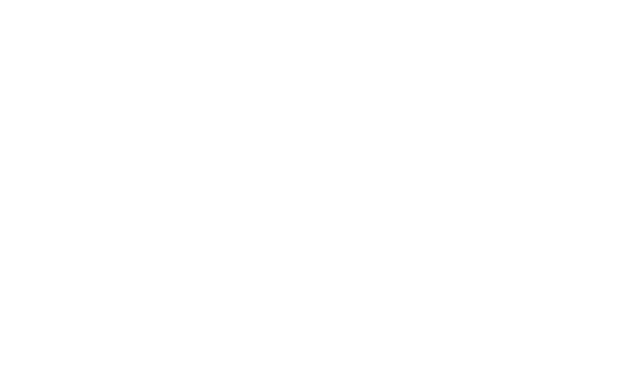
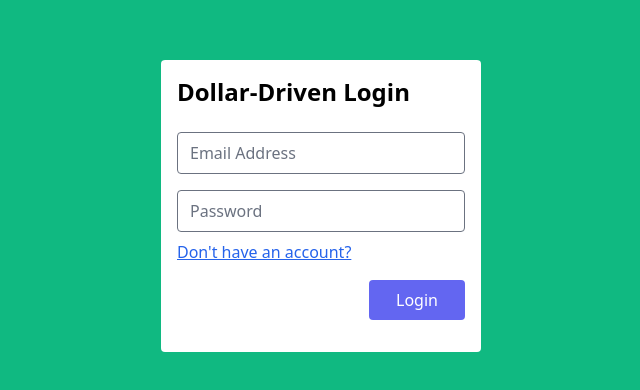
Before and after one commit to CamSkiTheDev/Dollar-Driven, a React (Create React App) app: page / in a window 1280 px wide. Shown: the part 194-584 px from the top of the page, without its empty margins (319-959 px from the left). Built offline with nearby package versions, Linux system fonts and the light colour scheme.

Commit message:
adds basic jsx form structure

```diff
--- a/src/App.js
+++ b/src/App.js
@@ -1,5 +1,10 @@
 import Layout from './components/Layout'
+import Login from './pages/Login'
 
 export default function App() {
-	return <Layout></Layout>
+	return (
+		<Layout>
+			<Login />
+		</Layout>
+	)
 }
--- a/src/components/Layout.js
+++ b/src/components/Layout.js
@@ -1,3 +1,3 @@
 export default function Layout({ children }) {
-	return <div className=''>{children}</div>
+	return <div>{children}</div>
 }
--- /dev/null
+++ b/src/pages/Login.js
@@ -0,0 +1,34 @@
+import { Link } from 'react-router-dom'
+
+export default function Login() {
+	return (
+		<div className='bg-green-500 w-full min-h-screen flex items-center justify-center'>
+			<div className='p-4 bg-white rounded'>
+				<h3 className='text-2xl font-bold'>Dollar-Driven Login</h3>
+				<form className='w-72 flex flex-col my-4'>
+					<input
+						className='my-2 rounded w-full'
+						type='email'
+						placeholder='Email Address'
+						required
+					/>
+					<input
+						className='my-2 rounded w-full'
+						type='password'
+						placeholder='Password'
+						required
+					/>
+					<Link className='text-blue-600 underline'>
+						Don't have an account?
+					</Link>
+					<button
+						type='submit'
+						className='flex justify-center py-2 mt-4 w-24 rounded bg-indigo-500 text-white self-end'
+					>
+						Login
+					</button>
+				</form>
+			</div>
+		</div>
+	)
+}
```
